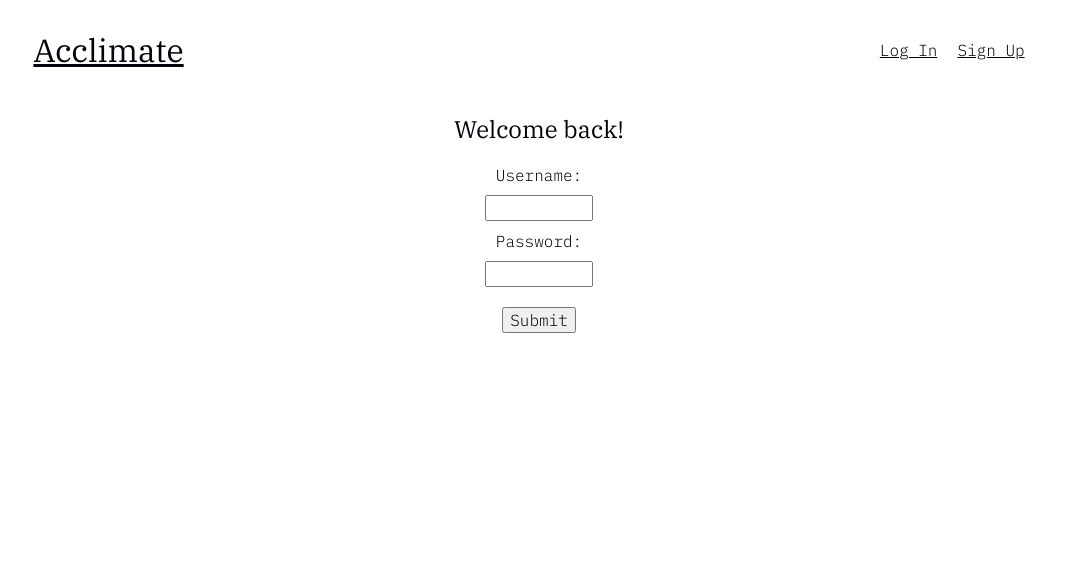
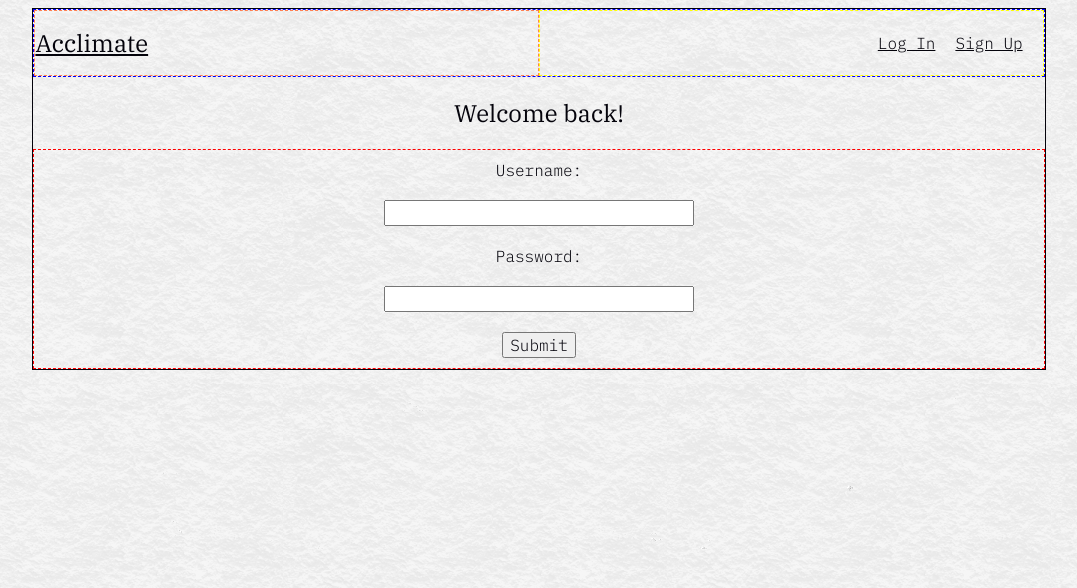
Before and after one commit to mischkiey/acclimate-app-client, a React (Create React App) app: page /loginpage in a window 1280 px wide. Shown: the top 588 px of the page, without its empty margins (101-1178 px from the left). Built offline with nearby package versions, Linux system fonts and the light colour scheme.

Commit message:
Defined app structure

```diff
--- a/src/components/App/App.css
+++ b/src/components/App/App.css
@@ -1,19 +1,26 @@
 @import url('https://fonts.googleapis.com/css2?family=IBM+Plex+Mono:wght@300;400&family=IBM+Plex+Sans:wght@300;400&family=IBM+Plex+Serif:wght@300;400&family=Roboto+Slab&display=swap');
 
-/* body {
+body {
     background-image: url(../../images/white-paper-background.jpg);
     filter: saturate(1);
-} */
+}
 
+/* Reusable app/global-level CSS properties */
 .wrapper {
     width: 100%;
     margin: auto;
+    border: 1px solid #04030B
 }
 
-h1.item {
-    font-size: 32px;
+.center {
+    text-align: center;
 }
 
+.right {
+    text-align: right;
+}
+
+/* Header text default */
 h1, h2, h3 {
     color: #04030B;
     font-family: 'IBM Plex Serif', serif;
@@ -21,36 +28,35 @@ h1, h2, h3 {
     font-weight: 400;
 }
 
-.center {
-    text-align: center;
-}
-
-p, ol, ul {
+/* Text default */
+p, ol, ul, a, label, input, button {
     color: #04030B;
     font-family: 'IBM Plex Mono', monospace;
     font-size: 16px;
     font-weight: 300;
 }
 
-a {
-    color: #04030B;
-    font-family: 'IBM Plex Mono', monospace;
-    font-size: 16px;
-    font-weight: 300;
+/* Container/Flex properties default */
+form {
+    align-items: center;
+    display: flex;
+    flex-flow: column;
+    border: 1px dashed red;
 }
 
-label, input, button {
-    color: #04030B;
-    font-family: 'IBM Plex Mono', monospace;
-    font-size: 16px;
-    font-weight: 300;
-    margin-bottom: 10px;
+.group {
+    display: flex;
+    flex-flow: column;
 }
 
-form {
-    display: flex;
-    flex-flow: column;
-    align-items: center;
+.item {
+    flex: 1;
+}
+
+/* Element default */
+
+label, input, button {
+    margin: 10px;
 }
 
 @media all and (min-width: 800px) {
@@ -58,4 +64,8 @@ form {
         width: 80%;
     }
 
-};
+    .group {
+        display: flex;
+        flex-flow: row;
+    }
+}
--- a/src/components/App/App.js
+++ b/src/components/App/App.js
@@ -32,7 +32,7 @@ class App extends React.Component {
                 <AcclimateContext.Provider value={value}>
                     {/* Redundant? */}
                     <Header handleUserLog={this.handleUserLog} log={this.state.log}/>
-                    <main className='App'>
+                    <main className=''>
                         <Switch>
                             <Route path={'/loginpage'} component={LoginPage} />
                             <Route path={'/signuppage'} component={SignUpPage} />
--- a/src/components/DisasterProgram/DisasterProgram.css
+++ b/src/components/DisasterProgram/DisasterProgram.css
@@ -0,0 +1,21 @@
+.disaster-program-group {
+    border: 1px dashed orange;
+    display: flex;
+    flex-flow: column;
+    padding: 3px;
+    margin: 3px;
+    /* padding: 10px; */
+    /* margin-bottom: 10px; */
+}
+
+@media all and (min-width: 800px) {
+    .disaster-program-group {
+        border: 1px dashed orange;
+        display: flex;
+        flex-flow: column;
+        padding: 5px;
+        margin: 5px;
+        /* padding: 10px; */
+        /* margin-bottom: 10px; */
+    }
+}
--- a/src/components/DisasterProgram/DisasterProgram.js
+++ b/src/components/DisasterProgram/DisasterProgram.js
@@ -2,34 +2,36 @@ import React, { Component } from 'react';
 import './DisasterProgram.css';
 
 class DisasterProgram extends Component {
+    generatePlanStepsByStage (stage) {
+        return this.props.disaster_plan_steps.filter(step => step.disaster_plan_step_stage.toLowerCase() === stage).map(step => <li key={step.disaster_plan_step_id}>{step.disaster_plan_step}</li>);
+    };
+
     render () {
-        const readiness = this.props.disaster_plan_steps.filter(step => step.disaster_plan_step_stage === 'Readiness').map(step => <li>{step.disaster_plan_step}</li>);
-
-        const response = this.props.disaster_plan_steps.filter(step => step.disaster_plan_step_stage === 'Response').map(step => <li>{step.disaster_plan_step}</li>);
-
-        const recovery = this.props.disaster_plan_steps.filter(step => step.disaster_plan_step_stage === 'Recovery').map(step => <li>{step.disaster_plan_step}</li>);
 
         return (
-            <>
+            <div className='disaster-program-group'>
+                <article>
                     <h2>Disaster Program</h2>
                     <p>{this.props.disaster_program_information}</p>
+                </article>
 
+                <article>
                     <h3>Readiness Stage</h3>
                     <ul>
-                    {readiness}
+                        {this.generatePlanStepsByStage('readiness')}
                     </ul>
 
                     <h3>Response Stage</h3>
                     <ul>
-                    {response}
+                        {this.generatePlanStepsByStage('response')}
                     </ul>
 
                     <h3>Recovery Stage</h3>
                     <ul>
-                    {recovery}
+                        {this.generatePlanStepsByStage('recovery')}
                     </ul>
-
-            </>
+                </article>
+            </div>
         );
     };
 };
--- a/src/components/Header/Header.css
+++ b/src/components/Header/Header.css
@@ -1,12 +1,3 @@
-.group {
-    display: flex;
-    flex-flow: column;
-}
-
-.item {
-    flex: 1;
-}
-
 h1 {
     text-align: center;
 }
@@ -24,18 +15,13 @@ nav > ul > li {
 }
 
 @media all and (min-width: 800px) {
-    .group {
-        display: flex;
-        flex-flow: row;
+    h1 {
+        text-align: left;
     }
 
     nav.group {
-        align-self: center;
-        flex: 1;
+        align-items: center;
         justify-content: flex-end;
-    }
-
-    h1 {
-        text-align: left;
+        border: 1px dashed yellow;
     }
 };
--- a/src/components/Header/Header.js
+++ b/src/components/Header/Header.js
@@ -14,6 +14,7 @@ function Header(props) {
         ?
         (<ul>
             <li><NavLink activeClassName='' to='/searchpage'>Search Database</NavLink></li>
+            <li><NavLink activeClassName='' to='/dashboard'>Dashboard</NavLink></li>
             <li><NavLink activeClassName='' onClick={() => handleLogOutClick()} to='/'>Logout</NavLink></li>
         </ul>)
         :
@@ -25,10 +26,10 @@ function Header(props) {
     return (
         <>
             <header className='group'>
-            <Link to='/'><h1 className='item'>Acclimate</h1></Link>
-            <nav className='group'>
-                {links}
-            </nav>
+                <Link to='/' className='item'><h1>Acclimate</h1></Link>
+                <nav className='group item'>
+                    {links}
+                </nav>
             </header>
         </>
     );
--- a/src/components/LoginForm/LoginForm.js
+++ b/src/components/LoginForm/LoginForm.js
@@ -29,6 +29,7 @@ class LoginForm extends Component {
                 this.props.history.push('/dashboard');
             })
             .catch(({error}) => {
+                console.log(error)
                 this.setState({error});
             });
     };
--- a/src/components/SearchForm/SearchForm.css
+++ b/src/components/SearchForm/SearchForm.css
@@ -1,37 +1,36 @@
-.search-form-group {
+.search-form-inputs-group {
+    border: 1px dashed green;
     display: flex;
     flex-flow: column;
+    margin-bottom: 10px;
 }
 
-.search-input-group {
+.search-form-input-group {
     align-items: center;
     border: 1px dashed rgb(219, 213, 213);
     border-radius: 10px;
     display: flex;
     flex-flow: column;
-    margin: 0 0 20px 0;
+    margin: 10px;
 }
 
 .search-input-image {
     height: 300px;
-    width: 100%;
+    width: 75%;
 }
 
 input {
-    width: 100px;
-}
-
-button {
-    margin: 10px 0;
+    width: 30%;
 }
 
 
 @media all and (min-width: 800px) {
-    .search-form-group {
+    .search-form-inputs-group {
         flex-flow: row wrap;
     }
 
-    .search-input-group {
-        margin: 0 20px 0 0;
+    .search-input-image {
+        height: 300px;
+        width: 100%;
     }
 };
--- a/src/components/SearchForm/SearchForm.js
+++ b/src/components/SearchForm/SearchForm.js
@@ -16,16 +16,16 @@ class SearchForm extends Component {
 
         const token = TokenService.getAuthToken();
         const disaster_program_id = e.target.disaster.value;
-        console.log(disaster_program_id)
 
         return APIService.post('/disaster/user/program', {disaster_program_id}, token)
             .then(response => {
-                this.props.history.push('/dashboard')
+                console.log(response);
+                this.props.history.push('/dashboard');
             })
             .catch(({error}) => {
-                console.log(error)
-                this.setState({error})
-            })
+                console.log(error);
+                this.setState({error});
+            });
     };
 
     componentDidMount() {
@@ -45,7 +45,7 @@ class SearchForm extends Component {
     render () {
         const options = this.state.disasters.map(disaster =>
             (
-            <div className='item search-input-group' key={disaster.disaster_id}>
+            <div className='item search-form-input-group' key={disaster.disaster_id}>
                 <input id={disaster.disaster_id} name='disaster' type='radio' value={disaster.disaster_id}/>
                 <img alt={`${disaster.disaster_name}`} className='search-input-image' src={`${disaster.disaster_image}`} />
                 <label htmlFor={disaster.disaster_id}>{disaster.disaster_name}</label>
@@ -56,7 +56,7 @@ class SearchForm extends Component {
             <>
                 <h2>Search Form</h2>
                 <form className='' onSubmit={(e) => this.handleSearchFormSubmit(e)}>
-                    <div className='search-form-group'>
+                    <div className='search-form-inputs-group'>
                         {options}
                     </div>
                     <button>Submit</button>
--- a/src/components/SignUpForm/SignUpForm.js
+++ b/src/components/SignUpForm/SignUpForm.js
@@ -28,6 +28,7 @@ class SignUpForm extends Component {
                 this.props.history.push('/loginpage')
             })
             .catch(({error}) => {
+                console.log(error)
                 this.setState({error})
             });
     };
--- a/src/routes/Dashboard/Dashboard.css
+++ b/src/routes/Dashboard/Dashboard.css
@@ -0,0 +1,45 @@
+.group {
+    border: 1px dashed blue;
+}
+
+.item {
+    border: 1px dashed coral;
+}
+
+.dashboard-component-group {
+    border: 1px dashed violet;
+    display: flex;
+    flex-flow: column;
+    padding: 6px 6px 3px 6px;
+    /* padding: 10px 10px 0px 10px; */
+}
+
+.disaster-utility-group {
+    border: 1px dashed orange;
+    display: flex;
+    flex-flow: column;
+    padding: 3px;
+    margin: 3px;
+    /* padding: 10px; */
+    /* margin-bottom: 10px; */
+}
+
+@media all and (min-width: 800px) {
+    .dashboard-component-group {
+        border: 1px dashed violet;
+        display: flex;
+        flex-flow: column;
+        padding: 10px 10px 5px 10px;
+        /* padding: 10px 10px 0px 10px; */
+    }
+
+    .disaster-utility-group {
+        border: 1px dashed orange;
+        display: flex;
+        flex-flow: column;
+        padding: 5px;
+        margin: 5px;
+        /* padding: 10px; */
+        /* margin-bottom: 10px; */
+    }
+}
--- a/src/routes/Dashboard/Dashboard.js
+++ b/src/routes/Dashboard/Dashboard.js
@@ -30,13 +30,22 @@ class Dashboard extends Component {
     render () {
         const programs = this.state.programs.map(program => <DisasterProgram key={program.disaster_program_id} {...program} />)
 
+        return (
+            <div className='group'>
+                <section className='dashboard-component-group item'>
+                    {programs}
+                </section>
 
-        return (
-            <>
-                {programs}
-                <TaskList />
-                <ShoppingList />
-            </>
+                <section className='dashboard-component-group item'>
+                    <article className='disaster-utility-group item'>
+                        <TaskList />
+                    </article>
+
+                    <article className='disaster-utility-group item'>
+                        <ShoppingList />
+                    </article>
+                </section>
+            </div>
         );
     };
 };
```
Lines whose indentation alone changed are shown as unchanged.
